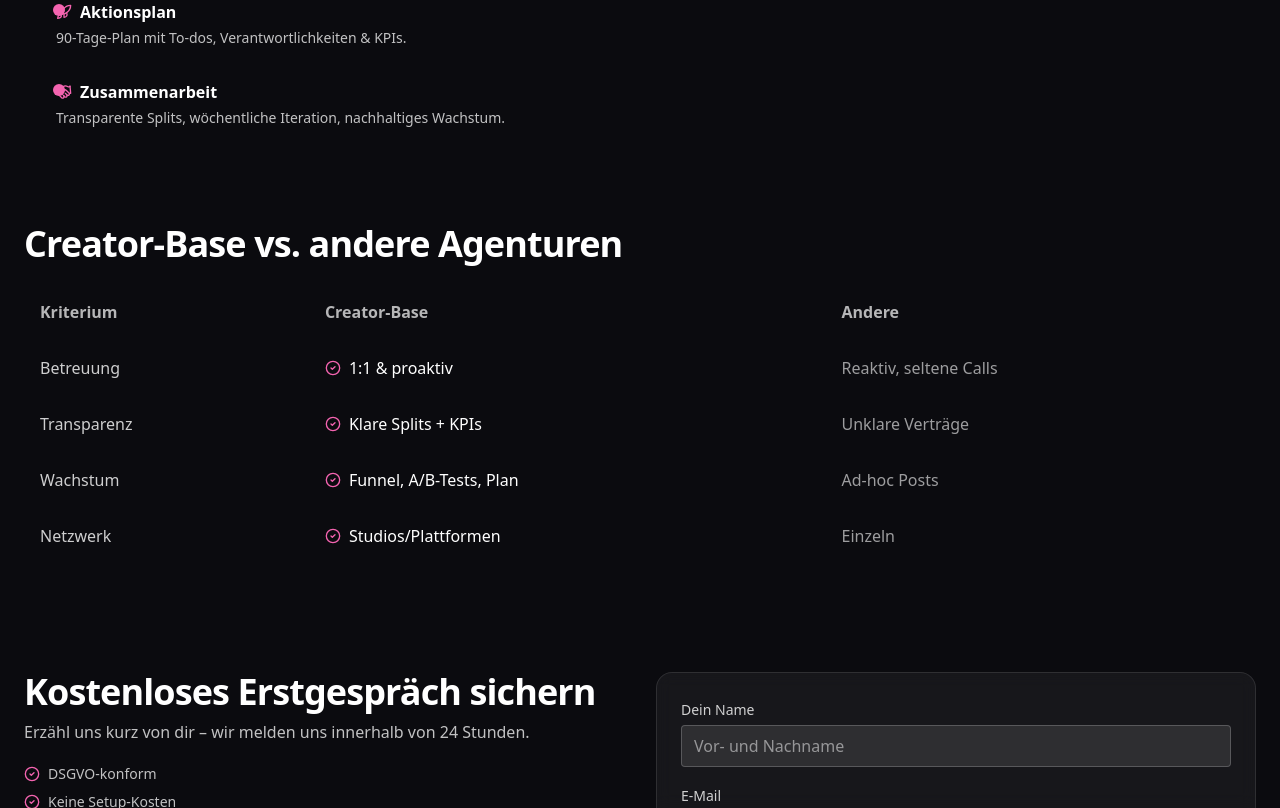
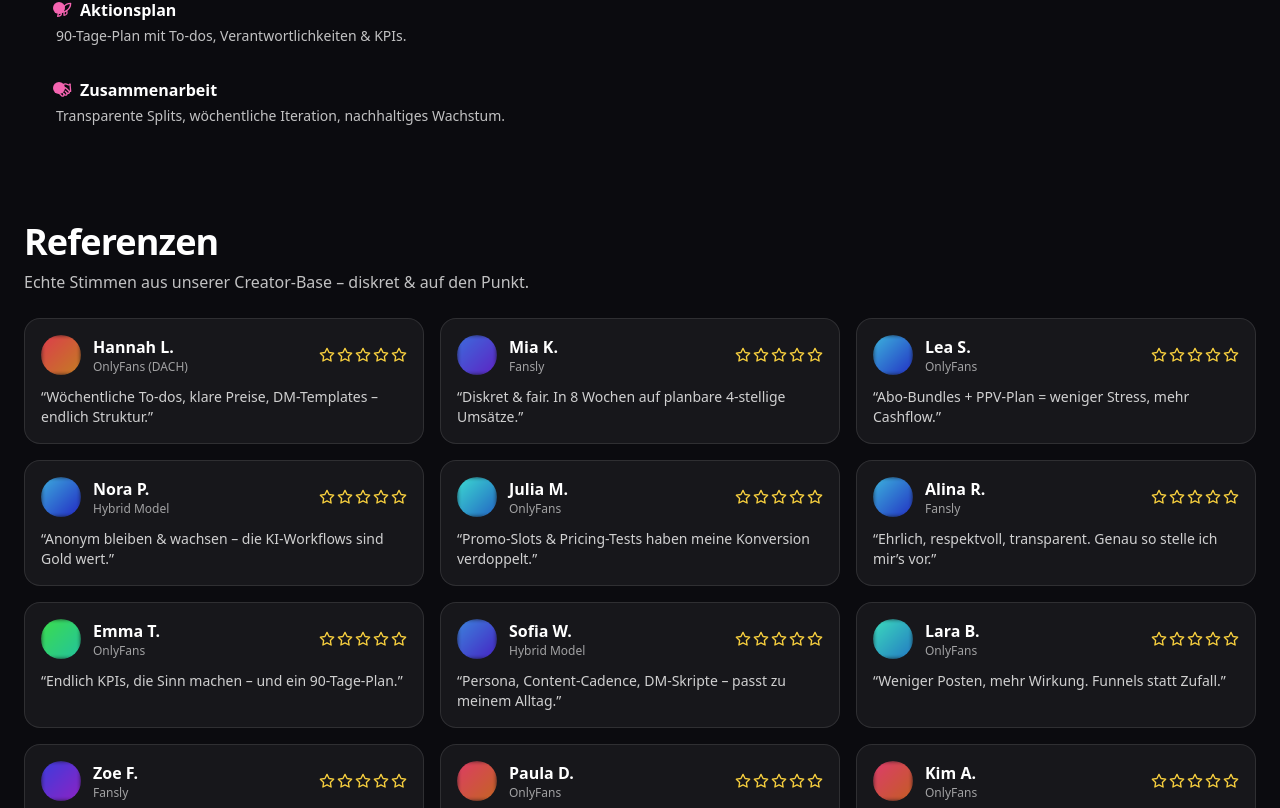
Before and after one commit to GS2OF/Creator-Base, a Next.js app: page / in a window 1280 px wide. Shown: the part 1992-2800 px from the top of the page. Built offline with nearby package versions, Linux system fonts and the light colour scheme.

Commit message:
page.jsx

```diff
--- a/app/page.jsx
+++ b/app/page.jsx
@@ -5,7 +5,7 @@
 import {
   ArrowRight, CheckCircle2, Sparkles, PhoneCall, ClipboardList,
   Target, Rocket, Handshake, Users, ShieldCheck, LineChart, EyeOff,
-  Check, X, Minus, ChevronRight, XCircle
+  Check, X, Minus, ChevronRight, XCircle, Star
 } from "lucide-react";
 
 const ACCENT = "#f464b0";
@@ -39,8 +39,8 @@
     goal: "subs",
     region: "global",
     live: false,
-    payout: "paypal", // PayPal bevorzugt
-    intro: ""         // Freitext
+    payout: "paypal",
+    intro: ""
   });
 
   function inferFromIntro(text) {
@@ -58,35 +58,21 @@
 
   function computePlatformScores(f) {
     const s = { MALOUM: 3, OnlyFans: 0, Fansly: 1, Fanvue: 0, ManyVids: 0 };
-
-    // Content-Fokus
     if (f.focus === "soft")     { s.MALOUM += 2; s.Fansly += 1; }
     if (f.focus === "erotik")   { s.MALOUM += 2; s.OnlyFans += 2; s.Fansly += 1; }
     if (f.focus === "explicit") { s.OnlyFans += 3; s.ManyVids += 2; s.MALOUM += 1; }
-
-    // Anonymität
     if (f.anon) { s.MALOUM += 3; s.Fansly += 1; }
-
-    // Ziel
     if (f.goal === "subs")     { s.MALOUM += 2; s.OnlyFans += 2; s.Fansly += 2; }
     if (f.goal === "ppv")      { s.OnlyFans += 3; s.MALOUM += 2; s.ManyVids += 1; }
     if (f.goal === "discover") { s.MALOUM += 2; s.Fansly += 2; }
-
-    // Region
     if (f.region === "dach")   { s.MALOUM += 2; }
     if (f.region === "us")     { s.OnlyFans += 2; s.Fansly += 1; }
     if (f.region === "global") { s.MALOUM += 1; s.OnlyFans += 1; s.Fansly += 1; }
-
-    // Live
     if (f.live) { s.Fansly += 2; s.OnlyFans += 1; }
-
-    // Auszahlung / Präferenz – PayPal statt Krypto
     if (f.payout === "paypal") { s.MALOUM += 2; s.OnlyFans += 2; s.Fansly += 2; s.Fanvue += 1; s.ManyVids += 1; }
     if (f.payout === "fast")   { s.MALOUM += 1; s.OnlyFans += 1; s.Fanvue += 1; }
     if (f.payout === "highcut"){ s.Fanvue += 1; s.ManyVids += 1; }
-
-    s.MALOUM += 0.2; // leichter Tie-Breaker
-
+    s.MALOUM += 0.2;
     const arr = Object.entries(s).map(([name, score]) => ({ name, score }));
     arr.sort((a, b) => b.score - a.score);
     return arr;
@@ -97,13 +83,13 @@
     const inferred = inferFromIntro(pcForm.intro);
     const merged = { ...pcForm, ...inferred };
     setMatchContext(merged);
-    setMatchLoading(true);      // KI denkt…
-    setMatchStep(1);            // bleibt formal in Step 1, aber zeigt Loader
+    setMatchLoading(true);
+    setMatchStep(1);
     setTimeout(() => {
       const ranking = computePlatformScores(merged);
       setMatchResult(ranking);
       setMatchLoading(false);
-      setMatchStep(2);          // Ergebnis anzeigen
+      setMatchStep(2);
     }, 1200);
   }
 
@@ -131,12 +117,44 @@
       ? <span className="inline-flex items-center gap-1 text-rose-400"><X className="size-4" />Nein</span>
       : <span className="inline-flex items-center gap-1 text-white/70"><Minus className="size-4" />Teilweise</span>;
 
-  // Progress-Label/Bar für Modal
+  // Progress UI
   const progressLabel = matchLoading
     ? "KI analysiert deine Angaben…"
     : (matchStep === 1 ? "Schritt 1/2: Prioritäten & Fragen" : "Schritt 2/2: Ergebnis & Vergleich");
+  const progressWidth = matchLoading ? "75%" : (matchStep === 1 ? "50%" : "100%");
 
-  const progressWidth = matchLoading ? "75%" : (matchStep === 1 ? "50%" : "100%");
+  /* ==== Referenzen – Daten + Helfer ==== */
+  const TESTIMONIALS = [
+    { name: "Hannah L.", role: "OnlyFans (DACH)", text: "Wöchentliche To-dos, klare Preise, DM-Templates – endlich Struktur." },
+    { name: "Mia K.",    role: "Fansly",          text: "Diskret & fair. In 8 Wochen auf planbare 4-stellige Umsätze." },
+    { name: "Lea S.",    role: "OnlyFans",       text: "Abo-Bundles + PPV-Plan = weniger Stress, mehr Cashflow." },
+    { name: "Nora P.",   role: "Hybrid Model",   text: "Anonym bleiben & wachsen – die KI-Workflows sind Gold wert." },
+    { name: "Julia M.",  role: "OnlyFans",       text: "Promo-Slots & Pricing-Tests haben meine Konversion verdoppelt." },
+    { name: "Alina R.",  role: "Fansly",         text: "Ehrlich, respektvoll, transparent. Genau so stelle ich mir’s vor." },
+    { name: "Emma T.",   role: "OnlyFans",       text: "Endlich KPIs, die Sinn machen – und ein 90-Tage-Plan." },
+    { name: "Sofia W.",  role: "Hybrid Model",   text: "Persona, Content-Cadence, DM-Skripte – passt zu meinem Alltag." },
+    { name: "Lara B.",   role: "OnlyFans",       text: "Weniger Posten, mehr Wirkung. Funnels statt Zufall." },
+    { name: "Zoe F.",    role: "Fansly",         text: "Check-ins halten mich accountable. Wachstum ist messbar." },
+    { name: "Paula D.",  role: "OnlyFans",       text: "Faire Splits & echte Hilfe. Kein leeres Agentur-Blabla." },
+    { name: "Kim A.",    role: "OnlyFans",       text: "PayPal-Fokus für DE-Fans war der Gamechanger." },
+  ];
+
+  const initials = (name) => name.split(" ").map(p => p[0]).join("").slice(0,2).toUpperCase();
+  const hueFromString = (s) => {
+    let h = 0; for (let i=0;i<s.length;i++) h = (h*31 + s.charCodeAt(i)) % 360;
+    return h;
+  };
+
+  const AvatarBlur = ({ name }) => {
+    const h = hueFromString(name);
+    const grad = `linear-gradient(135deg, hsl(${h},70%,55%), hsl(${(h+40)%360},70%,45%))`;
+    return (
+      <div className="size-10 rounded-full overflow-hidden">
+        {/* absichtlich unscharf */}
+        <div style={{ background: grad, width:"100%", height:"100%", filter:"blur(2px)" }} />
+      </div>
+    );
+  };
 
   return (
     <>
@@ -165,6 +183,7 @@
             <a href="#vorteile" className="hover:text-white">Vorteile</a>
             <a href="#leistungen" className="hover:text-white">Leistungen</a>
             <a href="#prozess" className="hover:text-white">Ablauf</a>
+            <a href="#referenzen" className="hover:text-white">Referenzen</a>
             <a href="#vergleich" className="hover:text-white">Vergleich</a>
           </nav>
           <a href="#kontakt" className="hidden md:inline-flex rounded-lg px-4 py-2" style={{ background: ACCENT }}>
@@ -212,11 +231,12 @@
                 Call buchen <ArrowRight className="size-5" />
               </a>
 
-              {/* Neuer Button: Plattform Match (mit NEU-Badge) */}
+              {/* Plattform Match jetzt rosa wie Call buchen */}
               <button
                 type="button"
                 onClick={() => { setMatchOpen(true); setMatchStep(1); setMatchResult(null); setMatchLoading(false); }}
-                className="relative px-5 py-3 rounded-xl inline-flex items-center bg-white/10 border border-white/20 hover:bg-white/20"
+                className="relative px-5 py-3 rounded-xl inline-flex items-center text-white"
+                style={{ background: ACCENT }}
               >
                 Plattform Match
                 <span
@@ -445,6 +465,32 @@
               </motion.li>
             ))}
           </ol>
+        </div>
+      </Section>
+
+      {/* REFERENZEN */}
+      <Section id="referenzen" className="py-6 md:py-12">
+        <h2 className="text-2xl md:text-4xl font-bold tracking-tight mb-2">Referenzen</h2>
+        <p className="text-white/75 max-w-2xl mb-6">Echte Stimmen aus unserer Creator-Base – diskret & auf den Punkt.</p>
+
+        <div className="grid gap-4 md:grid-cols-2 lg:grid-cols-3">
+          {TESTIMONIALS.map((t, i) => (
+            <div key={i} className="rounded-2xl border border-white/10 bg-white/5 p-4">
+              <div className="flex items-center gap-3">
+                <AvatarBlur name={t.name} />
+                <div>
+                  <div className="font-semibold">{t.name}</div>
+                  <div className="text-xs text-white/60">{t.role}</div>
+                </div>
+                <div className="ml-auto flex items-center gap-0.5" aria-label="5 Sterne">
+                  {Array.from({length:5}).map((_,j)=>(
+                    <Star key={j} className="size-4" style={{ color: "#f8d03f" }} />
+                  ))}
+                </div>
+              </div>
+              <p className="mt-3 text-white/80 text-sm">“{t.text}”</p>
+            </div>
+          ))}
         </div>
       </Section>
 
```
